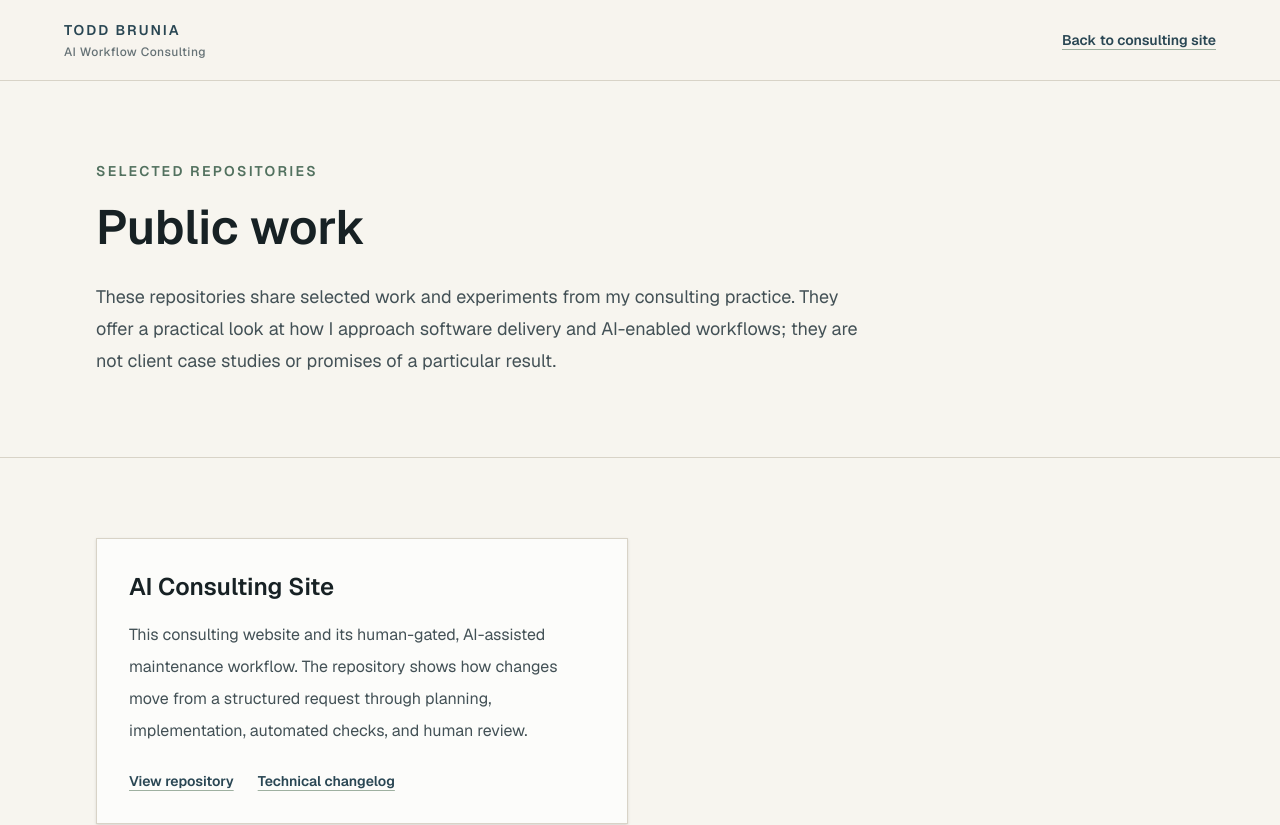
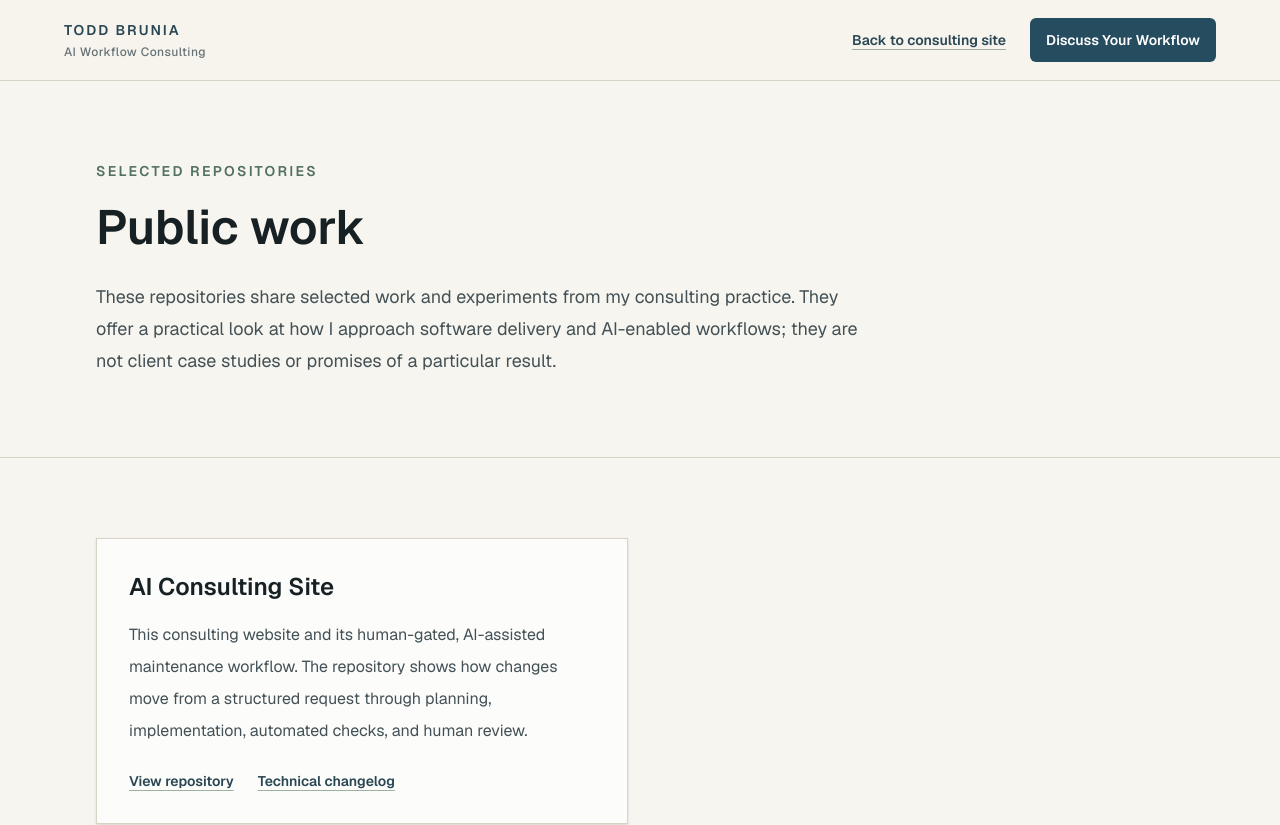
Before and after one commit to todd-brunia/ai-consulting-site, a Next.js app: page /public-work in a window 1280 px wide. Shown: the top 825 px of the page. Built offline with nearby package versions, Linux system fonts and the light colour scheme.

Commit message:
Implement issue #18

```diff
--- a/src/app/home-sections.tsx
+++ b/src/app/home-sections.tsx
@@ -19,7 +19,7 @@ export function Header() {
     <header className="border-b border-[#d8d3c7] bg-[#f7f5ef]/95">
       <nav
         aria-label="Main navigation"
-        className="mx-auto flex max-w-6xl items-center justify-between gap-6 px-6 py-4 lg:px-8"
+        className="mx-auto flex max-w-6xl flex-col items-stretch gap-3 px-6 py-4 sm:flex-row sm:items-center sm:justify-between sm:gap-6 lg:px-8"
       >
         <a
           href="#top"
@@ -52,7 +52,14 @@ export function Header() {
             Discuss Your Workflow
           </a>
         </div>
-        <details className="group relative md:hidden">
+        <div className="flex items-center gap-3 md:hidden">
+          <a
+            href={contactHref}
+            className={`inline-flex min-h-11 flex-1 items-center justify-center rounded-md bg-[#254c5f] px-4 py-2 text-center text-sm font-semibold text-white transition hover:bg-[#1d3d4c] ${focusClass}`}
+          >
+            Discuss Your Workflow
+          </a>
+          <details className="group relative shrink-0">
             <summary
               className={`flex min-h-11 cursor-pointer list-none items-center justify-center rounded-md border border-[#b8b2a5] px-4 text-sm font-semibold text-[#294653] transition hover:border-[#294653] hover:bg-white/60 [&::-webkit-details-marker]:hidden ${focusClass}`}
             >
@@ -75,15 +82,10 @@ export function Header() {
                     {item.label}
                   </a>
                 ))}
-              <a
-                href={contactHref}
-                className={`mt-2 inline-flex min-h-12 items-center justify-center rounded-md bg-[#254c5f] px-4 py-2 text-center text-sm font-semibold text-white transition hover:bg-[#1d3d4c] ${focusClass}`}
-              >
-                Discuss Your Workflow
-              </a>
               </div>
             </div>
           </details>
+        </div>
       </nav>
     </header>
   );
--- a/src/app/journal/page.tsx
+++ b/src/app/journal/page.tsx
@@ -1,7 +1,6 @@
 import type { Metadata } from "next";
-import Link from "next/link";
-
 import { Footer } from "../home-sections";
+import { SubpageHeader } from "../subpage-header";
 import { journalEntries } from "./journal-content";
 import { JournalList } from "./journal-list";
 
@@ -17,28 +16,7 @@ const focusClass =
 export default function JournalPage() {
   return (
     <div className="flex min-h-screen flex-col bg-[#f7f5ef] text-[#1f2a2e]">
-      <header className="border-b border-[#d8d3c7] bg-[#f7f5ef]/95 px-6 py-4 lg:px-8">
-        <div className="mx-auto flex max-w-6xl flex-col items-start gap-3 sm:flex-row sm:items-center sm:justify-between sm:gap-6">
-          <Link
-            href="/"
-            aria-label="Todd Brunia AI Workflow Consulting home"
-            className={`flex min-h-12 flex-col justify-center text-[#294653] ${focusClass}`}
-          >
-            <span className="text-sm font-semibold uppercase tracking-[0.14em]">
-              Todd Brunia
-            </span>
-            <span className="mt-1 text-xs font-medium tracking-[0.04em] text-[#667276]">
-              AI Workflow Consulting
-            </span>
-          </Link>
-          <Link
-            href="/"
-            className={`text-sm font-semibold text-[#294653] underline decoration-[#9eb0a0] underline-offset-4 transition hover:text-[#172124] ${focusClass}`}
-          >
-            Back to consulting site
-          </Link>
-        </div>
-      </header>
+      <SubpageHeader />
 
       <main className="flex-1">
         <section className="border-b border-[#d8d3c7]">
--- a/src/app/public-work/page.tsx
+++ b/src/app/public-work/page.tsx
@@ -1,8 +1,7 @@
 import type { Metadata } from "next";
-import Link from "next/link";
-
 import { contactHref } from "../home-content";
 import { Footer } from "../home-sections";
+import { SubpageHeader } from "../subpage-header";
 import { publicWorkItems } from "./public-work-content";
 import { PublicWorkList } from "./public-work-list";
 
@@ -18,28 +17,7 @@ const focusClass =
 export default function PublicWorkPage() {
   return (
     <div className="flex min-h-screen flex-col bg-[#f7f5ef] text-[#1f2a2e]">
-      <header className="border-b border-[#d8d3c7] bg-[#f7f5ef]/95 px-6 py-4 lg:px-8">
-        <div className="mx-auto flex max-w-6xl flex-col items-start gap-3 sm:flex-row sm:items-center sm:justify-between sm:gap-6">
-          <Link
-            href="/"
-            aria-label="Todd Brunia AI Workflow Consulting home"
-            className={`flex min-h-12 flex-col justify-center text-[#294653] ${focusClass}`}
-          >
-            <span className="text-sm font-semibold uppercase tracking-[0.14em]">
-              Todd Brunia
-            </span>
-            <span className="mt-1 text-xs font-medium tracking-[0.04em] text-[#667276]">
-              AI Workflow Consulting
-            </span>
-          </Link>
-          <Link
-            href="/"
-            className={`text-sm font-semibold text-[#294653] underline decoration-[#9eb0a0] underline-offset-4 transition hover:text-[#172124] ${focusClass}`}
-          >
-            Back to consulting site
-          </Link>
-        </div>
-      </header>
+      <SubpageHeader />
 
       <main className="flex-1" id="main-content">
         <section className="border-b border-[#d8d3c7]">
--- /dev/null
+++ b/src/app/subpage-header.tsx
@@ -0,0 +1,41 @@
+import Link from "next/link";
+
+import { contactHref } from "./home-content";
+
+const focusClass =
+  "focus-visible:outline-2 focus-visible:outline-offset-4 focus-visible:outline-[#2f6f8f]";
+
+export function SubpageHeader() {
+  return (
+    <header className="border-b border-[#d8d3c7] bg-[#f7f5ef]/95 px-6 py-4 lg:px-8">
+      <div className="mx-auto flex max-w-6xl flex-col items-stretch gap-3 sm:flex-row sm:items-center sm:justify-between sm:gap-6">
+        <Link
+          href="/"
+          aria-label="Todd Brunia AI Workflow Consulting home"
+          className={`flex min-h-12 flex-col justify-center text-[#294653] ${focusClass}`}
+        >
+          <span className="text-sm font-semibold uppercase tracking-[0.14em]">
+            Todd Brunia
+          </span>
+          <span className="mt-1 text-xs font-medium tracking-[0.04em] text-[#667276]">
+            AI Workflow Consulting
+          </span>
+        </Link>
+        <div className="flex flex-col gap-3 sm:flex-row sm:items-center sm:gap-6">
+          <Link
+            href="/"
+            className={`inline-flex min-h-11 items-center text-sm font-semibold text-[#294653] underline decoration-[#9eb0a0] underline-offset-4 transition hover:text-[#172124] ${focusClass}`}
+          >
+            Back to consulting site
+          </Link>
+          <a
+            href={contactHref}
+            className={`inline-flex min-h-11 items-center justify-center rounded-md bg-[#254c5f] px-4 py-2 text-center text-sm font-semibold text-white transition hover:bg-[#1d3d4c] ${focusClass}`}
+          >
+            Discuss Your Workflow
+          </a>
+        </div>
+      </div>
+    </header>
+  );
+}
```
Also changed, not shown: 2 other files (tests, documents, lock files or other folders). Lines whose indentation alone changed are shown as unchanged.
